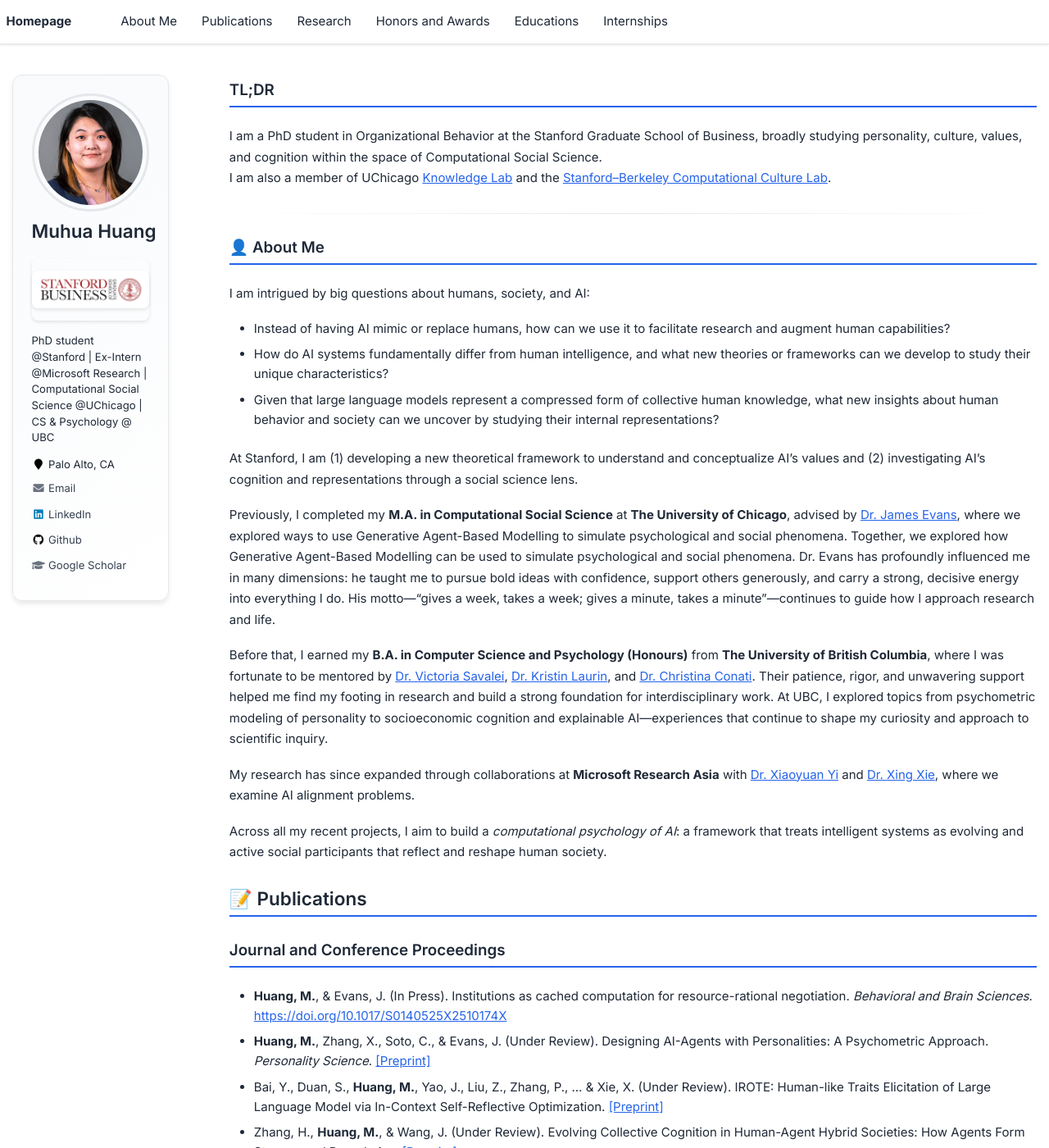
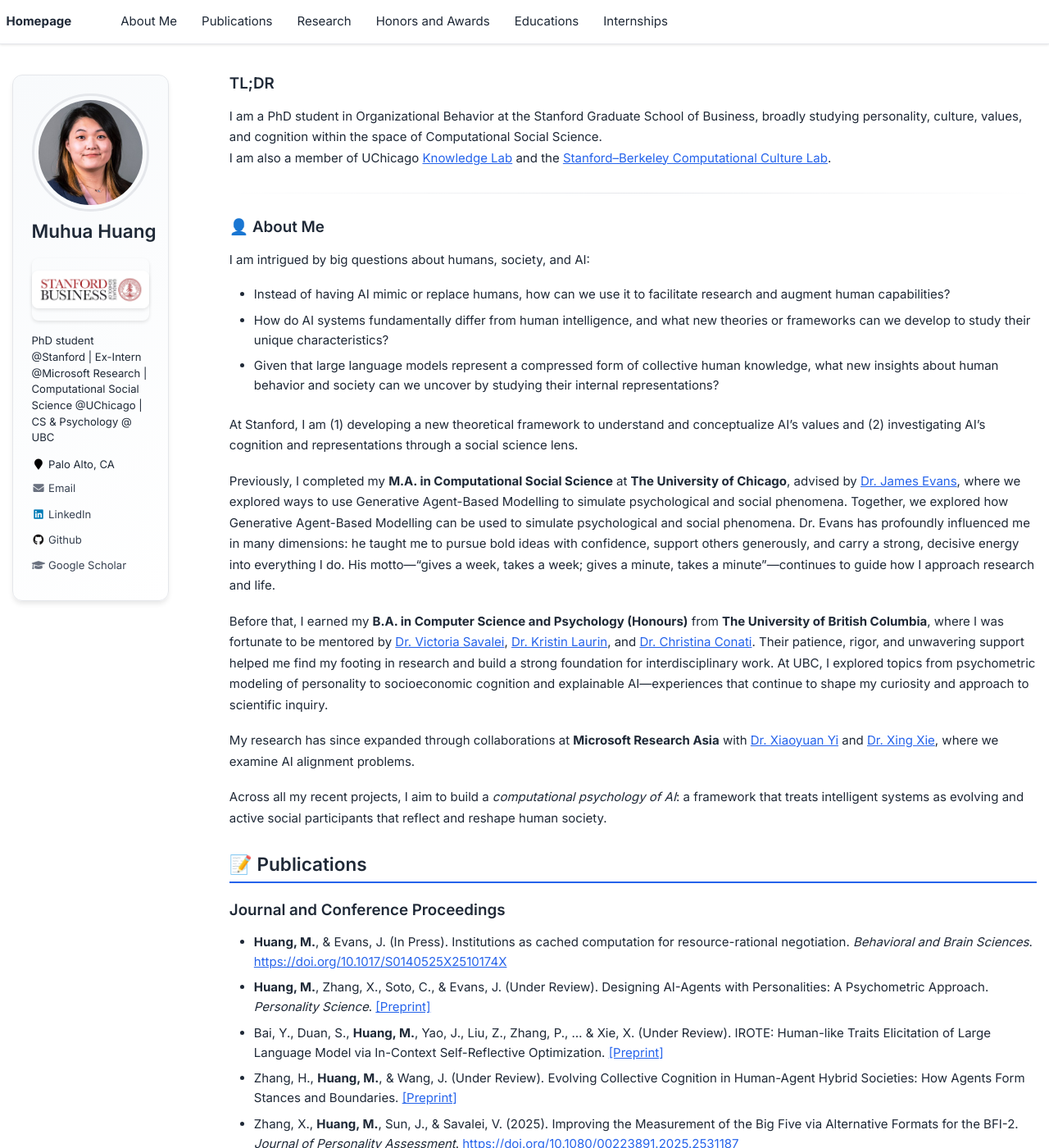
Before and after one commit to muhua-h/muhua-h.github.io, a Jekyll site: the page built from _pages/about.md, in a window 1280 px wide and 1400 px high. Shown: the whole window at 82% size. Built offline with Jekyll 4.4.1, drawn with Linux system fonts in a browser that asks for light colours.

Commit message:
Remove blue underlines from subsection headers
- Limited blue underline styling to h1 elements only (main sections)
- Removed blue underlines from h2 subsections under Publications
- Maintains clean hierarchy with styled main sections and plain subsections

🤖 Generated with [Claude Code](https://claude.ai/code)

Co-Authored-By: Claude <noreply@anthropic.com>

```diff
--- a/_includes/head/custom.html
+++ b/_includes/head/custom.html
@@ -70,19 +70,26 @@
   color: #2563eb;
 }
 
-/* Primary selector for all section headers */
+/* Primary selector for main section headers only (h1) */
 .page__content h1,
-.page__content h2,
 section.page__content h1,
-section.page__content h2,
-article.page h1,
-article.page h2 {
+article.page h1 {
   color: #1f2937 !important;
   border-bottom: 2px solid #2563eb !important;
   padding-bottom: 0.5rem !important;
   margin-bottom: 1.5rem !important;
   font-weight: 600 !important;
   margin-top: 2rem !important;
+}
+
+/* Subsection headers (h2) without blue underline */
+.page__content h2,
+section.page__content h2,
+article.page h2 {
+  color: #1f2937 !important;
+  font-weight: 600 !important;
+  margin-bottom: 1rem !important;
+  margin-top: 1.5rem !important;
 }
 
 .page__content h3 {
```
